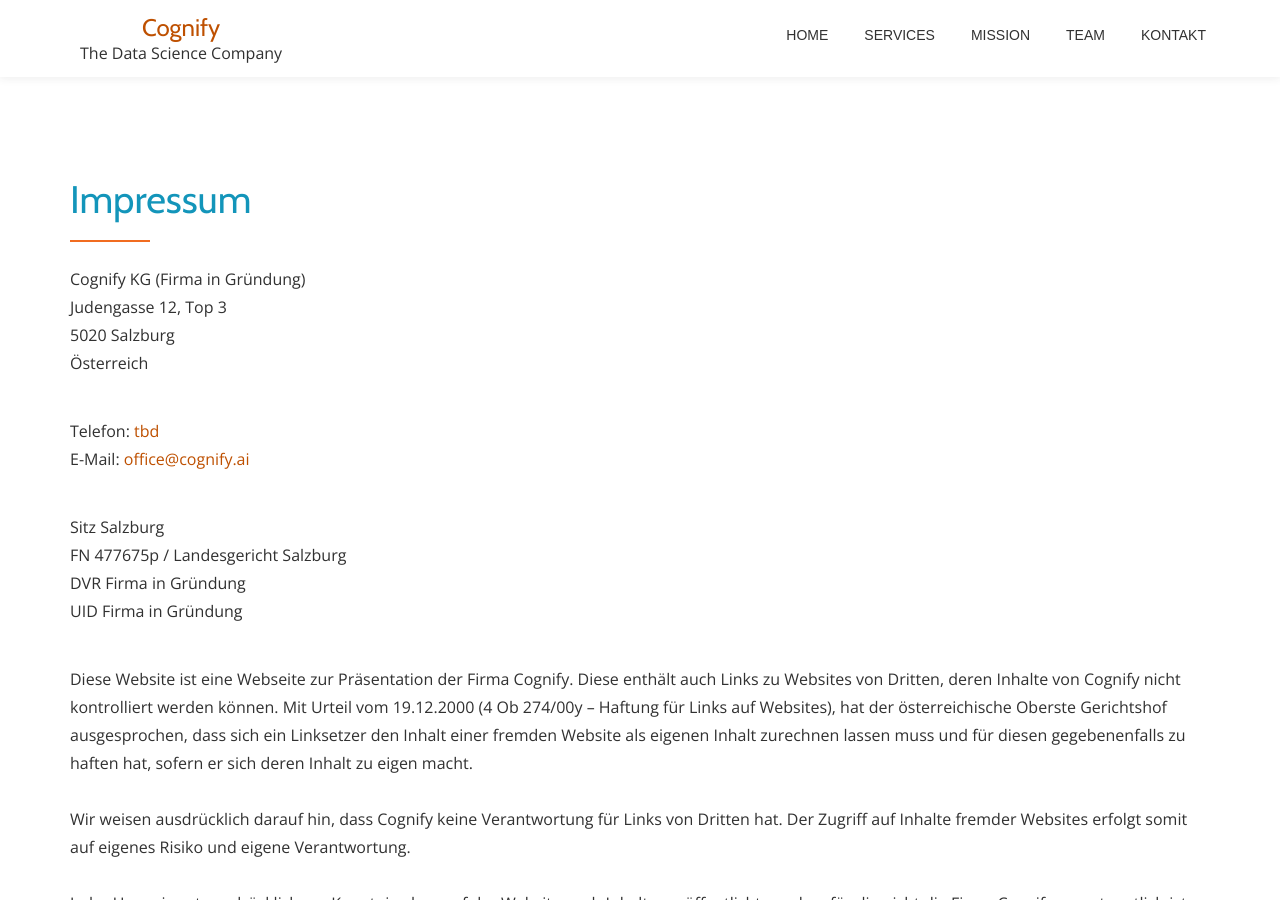
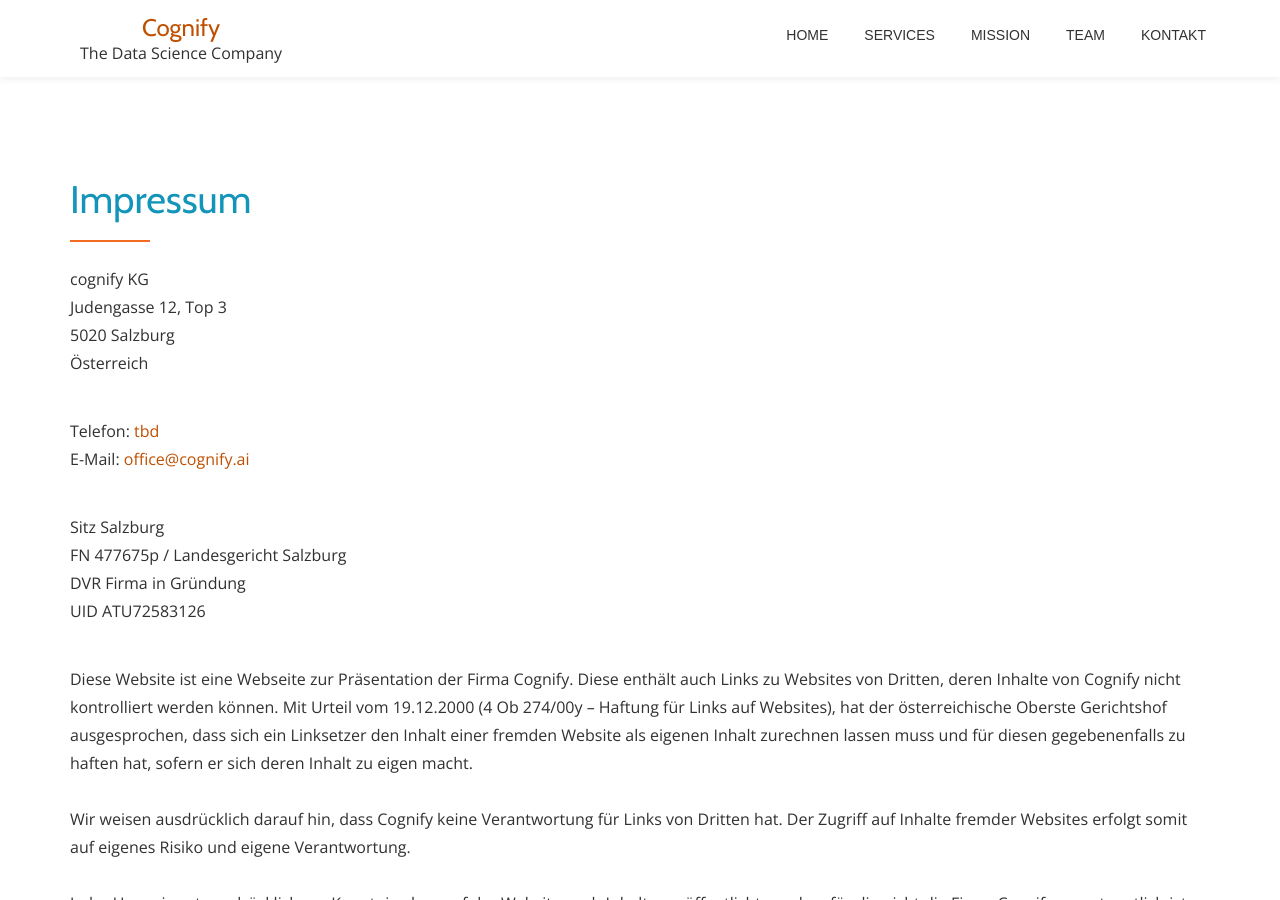
Before and after one commit to cognify-salzburg/cognify-salzburg.github.io, a Jekyll site: the page built from imprint.md, in a window 1280 px wide and 900 px high. Built offline with Jekyll 4.4.1, drawn with Linux system fonts in a browser that asks for light colours.

Commit message:
Add UID, change company name for imprint

```diff
--- a/_config.yml
+++ b/_config.yml
@@ -22,7 +22,7 @@
   location-link: https://maps.google.com/maps?ll=47.799494,13.046457&amp;z=16&amp;t=m&amp;q=Judengasse%2012%205020%20Salzburg
   phone: tbd
   imprint:
-    name: Cognify KG (Firma in Gründung)
+    name: cognify KG
     address:
       street: Judengasse 12, Top 3
       zip: 5020
@@ -32,7 +32,7 @@
     firmennummer: FN 477675p
     gerichtsstand: Landesgericht Salzburg
     dvr: Firma in Gründung
-    uid: Firma in Gründung
+    uid: ATU72583126
 description: >
   Unsere Mission: Ihre Wertschöpfung durch selbst-lernende,
   daten-getriebene Machine Learning Algorithmen zur vollen
```
